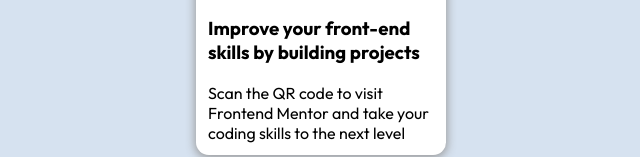
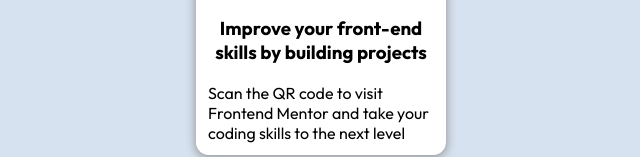
Before and after one commit to HectorKayman/QR-code-component, a plain HTML site: page index.html in a window 1280 px wide. Shown: the part 438-595 px from the top of the page, without its empty margins (319-959 px from the left). Drawn offline with Linux system fonts and the light colour scheme.

Commit message:
Adjust font alignment and weight of the heading

```diff
--- a/style.css
+++ b/style.css
@@ -39,6 +39,11 @@
   border-radius: 0.5rem;
 }
 
+.heading {
+  text-align: center;
+  font-weight: 700;
+}
+
 /* Footer */
 .attribution {
   font-size: 11px;
```
